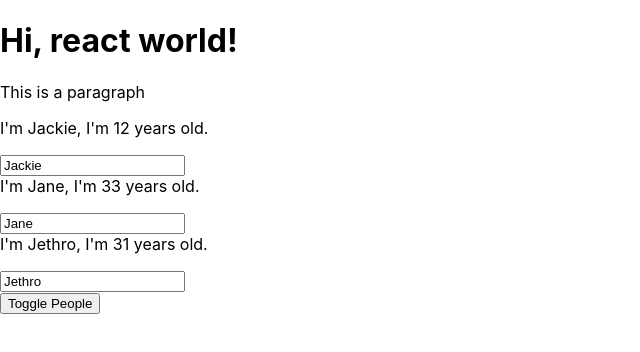
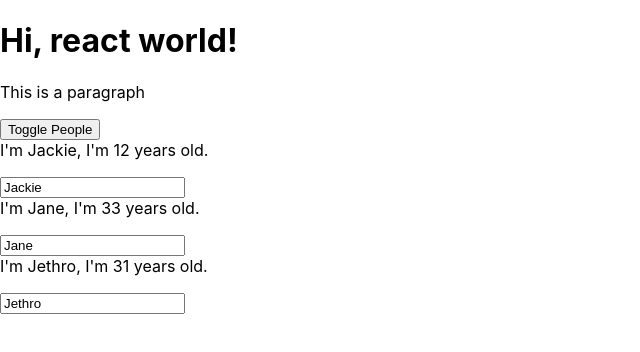
Before and after one commit to tolgaevcimen/react-trainings, a React app in the folder hello-world/: page / in a window 1280 px wide. Shown: the top 352 px of the page, without its empty margins (0-640 px from the left). Built offline with nearby package versions, Linux system fonts and the light colour scheme.

Commit message:
create cockpit component for headings

```diff
--- /dev/null
+++ b/hello-world/src/components/Cockpit/Cockpit.js
@@ -0,0 +1,13 @@
+import React from 'react';
+
+const cockpit = (props) => {
+    return (
+        <div>
+            <h1>Hi, react world!</h1>
+            <p>This is a paragraph</p>
+            <button onClick={props.clicked} className={props.colorClass}>Toggle People</button>
+        </div>
+    );
+}
+
+export default cockpit;
--- a/hello-world/src/components/Persons/Persons.js
+++ b/hello-world/src/components/Persons/Persons.js
@@ -0,0 +1,13 @@
+import React from 'react';
+import Person from './Person/Person'
+
+const Persons = (props) => props.people.map((p, index) => {
+    return <Person
+      key={p.id}
+      name={p.name}
+      age={p.age}
+      // click={() => this.deletePersonHandler(index)}
+      change={(event) => props.change(event, p.id)}  />
+  })
+
+export default Persons;
--- a/hello-world/src/containers/App.js
+++ b/hello-world/src/containers/App.js
@@ -1,6 +1,7 @@
 import React, { Component } from 'react';
 import classes from './App.css';
-import Person from '../components/Persons/Person/Person';
+import Persons from '../components/Persons/Persons';
+import Cockpit from '../components/Cockpit/Cockpit';
 
 class App extends Component {
   state = {
@@ -47,16 +48,9 @@
     let colorClass = '';
     if (this.state.showPeople) {
       people = (
-        <div>
-          {this.state.people.map((p, index) => {
-            return <Person
-              key={p.id}
-              name={p.name}
-              age={p.age}
-              // click={() => this.deletePersonHandler(index)}
-              change={(event) => this.nameChangeHandler(event, p.id)}  />
-          })}
-        </div>
+        <Persons
+        change={this.nameChangeHandler}
+        people={this.state.people} />
       )
 
       colorClass = classes.Red;
@@ -64,10 +58,10 @@
 
     return (
         <div className={classes.App}>
-          <h1>Hi, react world!</h1>
-          <p>This is a paragraph</p>
+          <Cockpit
+            clicked={this.togglePeopleHandler}
+            colorClass={colorClass} />
           {people}
-          <button onClick={this.togglePeopleHandler} className={colorClass}>Toggle People</button>
         </div>
     );
   }
```
